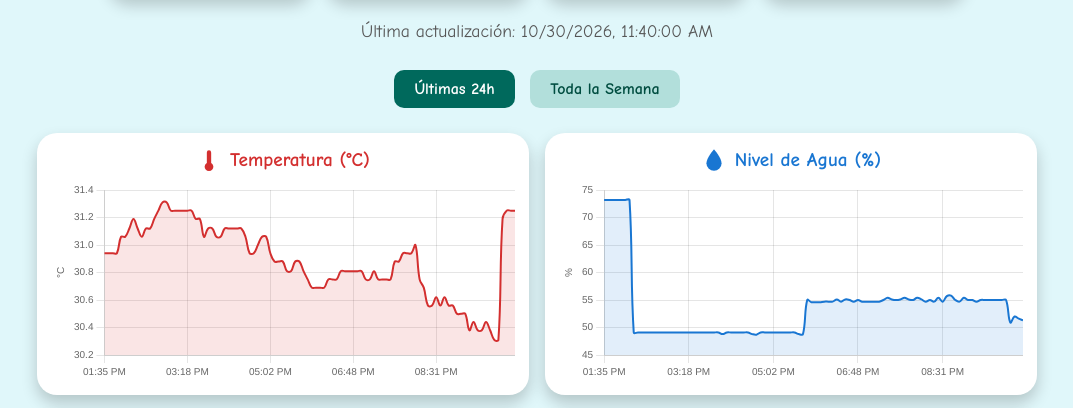
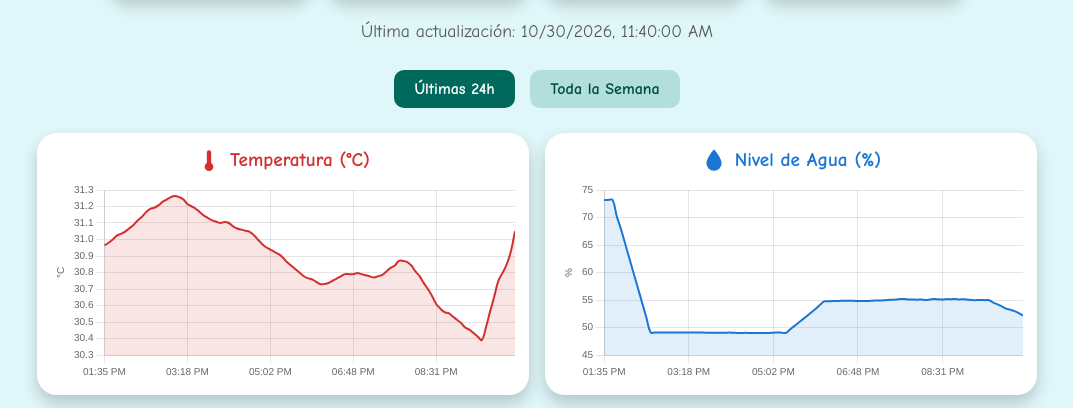
Before and after one commit to Rafael-blink/biodigestor-iot-san-jose, a plain HTML site: page docs/index.html in a window 1280 px wide. Shown: the part 335-743 px from the top of the page, without its empty margins (103-1176 px from the left). Drawn offline with nearby package versions, Linux system fonts and the light colour scheme.

Commit message:
Implement data smoothing for chart visualizations
Added smoothing functionality to chart data processing.

```diff
--- a/docs/index.html
+++ b/docs/index.html
@@ -195,10 +195,27 @@
 
             Object.keys(charts).forEach(k => { if (charts[k]) charts[k].destroy(); });
 
-            charts.temp = crearGrafica('chartTemp', 'Temperatura', '#d32f2f', filtrados.map(d => d.temperatura), etiquetas, '°C');
-            charts.nivel = crearGrafica('chartNivel', 'Nivel', '#1976d2', filtrados.map(d => d.nivel), etiquetas, '%');
-            charts.presion = crearGrafica('chartPresion', 'Presión', '#f57c00', filtrados.map(d => d.presion), etiquetas, 'kPa');
-            charts.metano = crearGrafica('chartMetano', 'Metano', '#7b1fa2', filtrados.map(d => d.metano), etiquetas, 'Rs/R0');
+            // Ventana de suavizado (en puntos; 1 punto = 5 min). Súbela para más suavizado.
+            const v = dias === 1 ? VENTANA_24H : VENTANA_SEMANA;
+
+            charts.temp = crearGrafica('chartTemp', 'Temperatura', '#d32f2f', suavizar(filtrados.map(d => d.temperatura), v), etiquetas, '°C');
+            charts.nivel = crearGrafica('chartNivel', 'Nivel', '#1976d2', suavizar(filtrados.map(d => d.nivel), v), etiquetas, '%');
+            charts.presion = crearGrafica('chartPresion', 'Presión', '#f57c00', suavizar(filtrados.map(d => d.presion), v), etiquetas, 'kPa');
+            charts.metano = crearGrafica('chartMetano', 'Metano', '#7b1fa2', suavizar(filtrados.map(d => d.metano), v), etiquetas, 'Rs/R0');
+        }
+
+        // Promedio móvil centrado: cada punto es el promedio de sus vecinos (ignora NaN)
+        const VENTANA_24H = 9;      // ~45 min
+        const VENTANA_SEMANA = 25;  // ~2 horas
+        function suavizar(datos, ventana) {
+            const mitad = Math.floor(ventana / 2);
+            return datos.map((_, i) => {
+                let suma = 0, n = 0;
+                for (let j = Math.max(0, i - mitad); j <= Math.min(datos.length - 1, i + mitad); j++) {
+                    if (!isNaN(datos[j])) { suma += datos[j]; n++; }
+                }
+                return n > 0 ? suma / n : NaN;
+            });
         }
 
         function filtrarGraficas(dias) {
```
